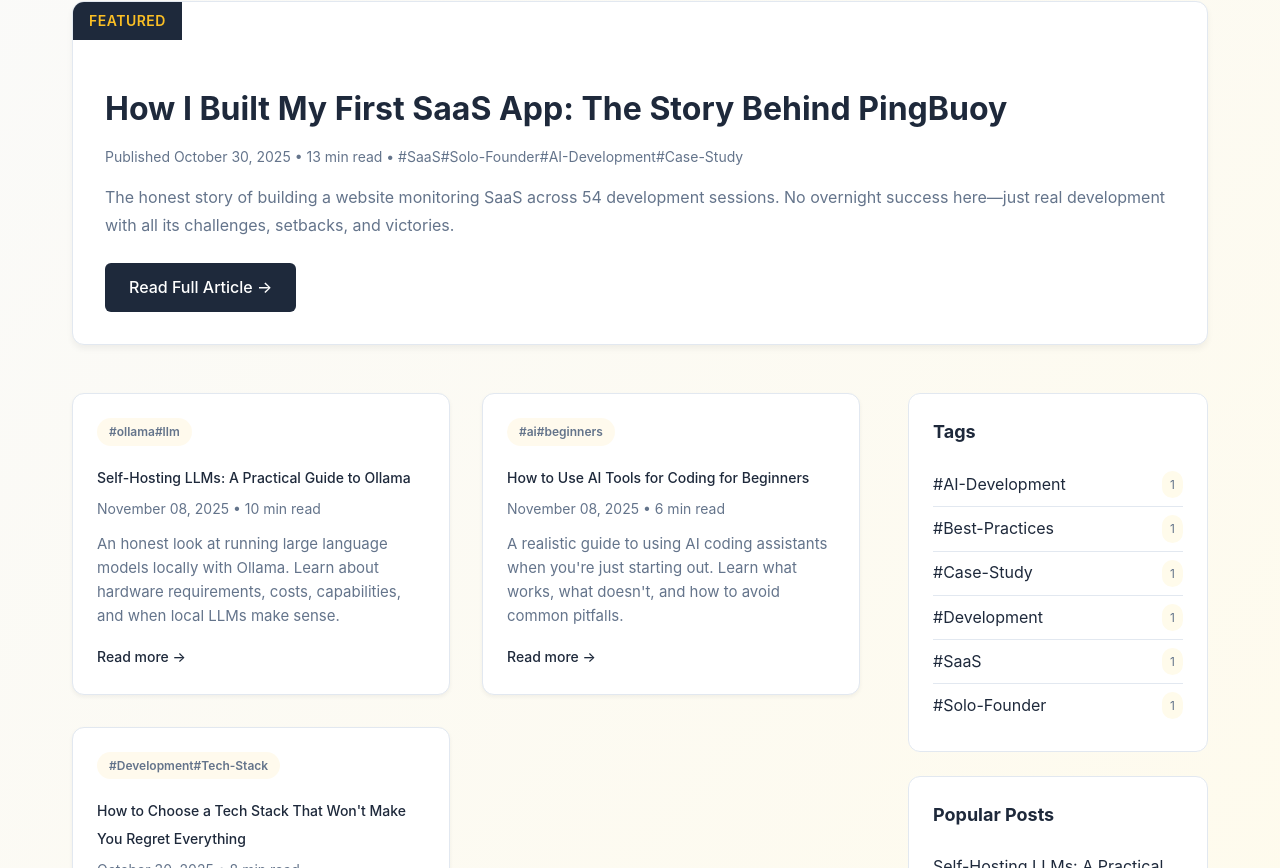
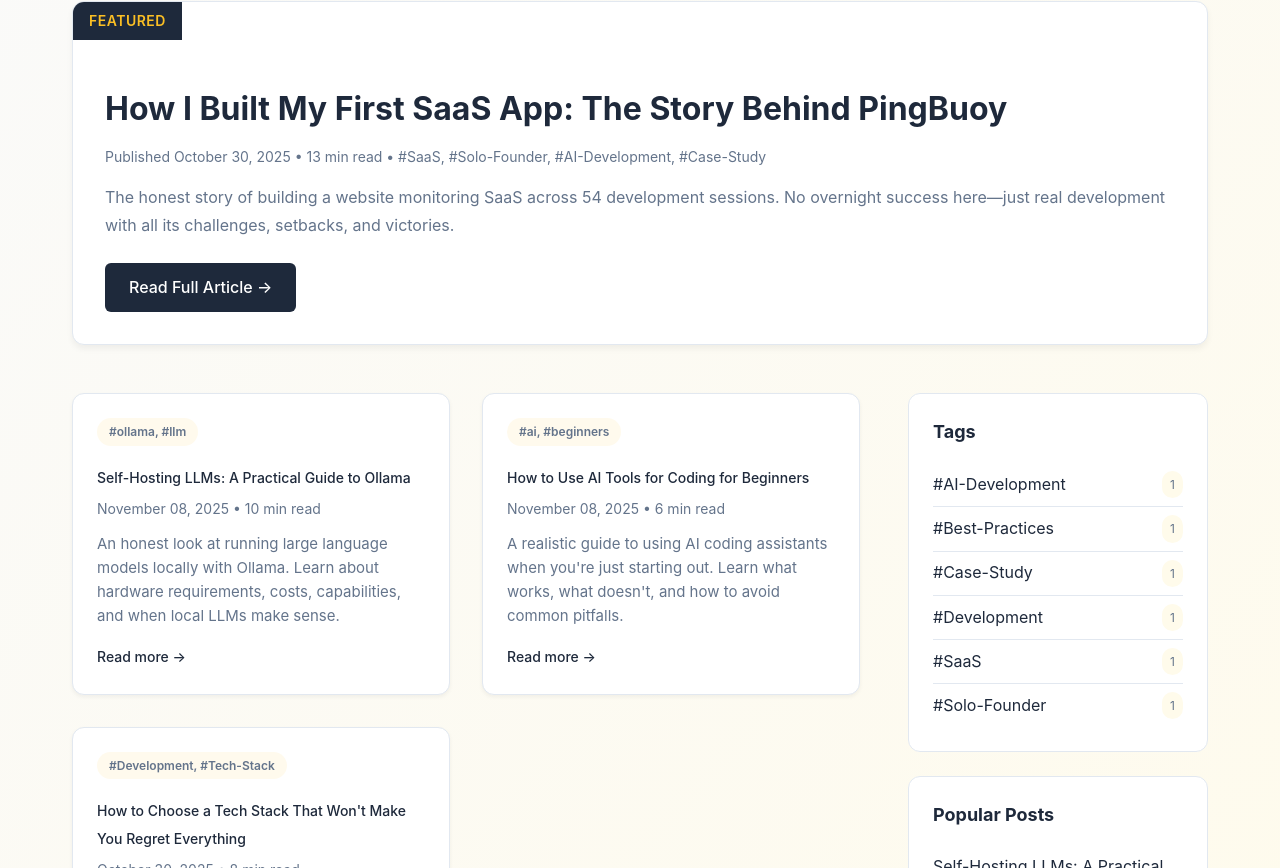
Before and after one commit to rosalindgash/dev-blog, a Jekyll site: the page built from index.html, in a window 1280 px wide and 1400 px high. Shown: the part 108-976 px from the top of the window. Built offline with Jekyll 4.4.1, drawn with Linux system fonts in a browser that asks for light colours; the list of posts is cut into pages by our own code.

Commit message:
Fixed spacing between tags

```diff
--- a/index.html
+++ b/index.html
@@ -20,7 +20,7 @@ layout: default
             <div class="meta">
                 Published {{ featured_post.date | date: "%B %d, %Y" }} • {{ featured_post.content | number_of_words | divided_by: 200 }} min read
                 {% if featured_post.tags %}
-                 • {% for tag in featured_post.tags %}#{{ tag }}{% unless forloop.last %} {% endunless %}{% endfor %}
+                 • {% for tag in featured_post.tags %}#{{ tag }}{% unless forloop.last %}, {% endunless %}{% endfor %}
                 {% endif %}
             </div>
             <p class="excerpt">{{ featured_post.excerpt | strip_html }}</p>
@@ -47,7 +47,7 @@ layout: default
                         <div class="blog-card-content">
                             {% if post.tags %}
                             <span class="category-tag category-tech">
-                                {% for tag in post.tags limit:2 %}#{{ tag }}{% unless forloop.last %} {% endunless %}{% endfor %}
+                                {% for tag in post.tags limit:2 %}#{{ tag }}{% unless forloop.last %}, {% endunless %}{% endfor %}
                             </span>
                             {% endif %}
                             <h3><a href="{{ post.url | relative_url }}" style="text-decoration: none; color: inherit;">{{ post.title }}</a></h3>
```
